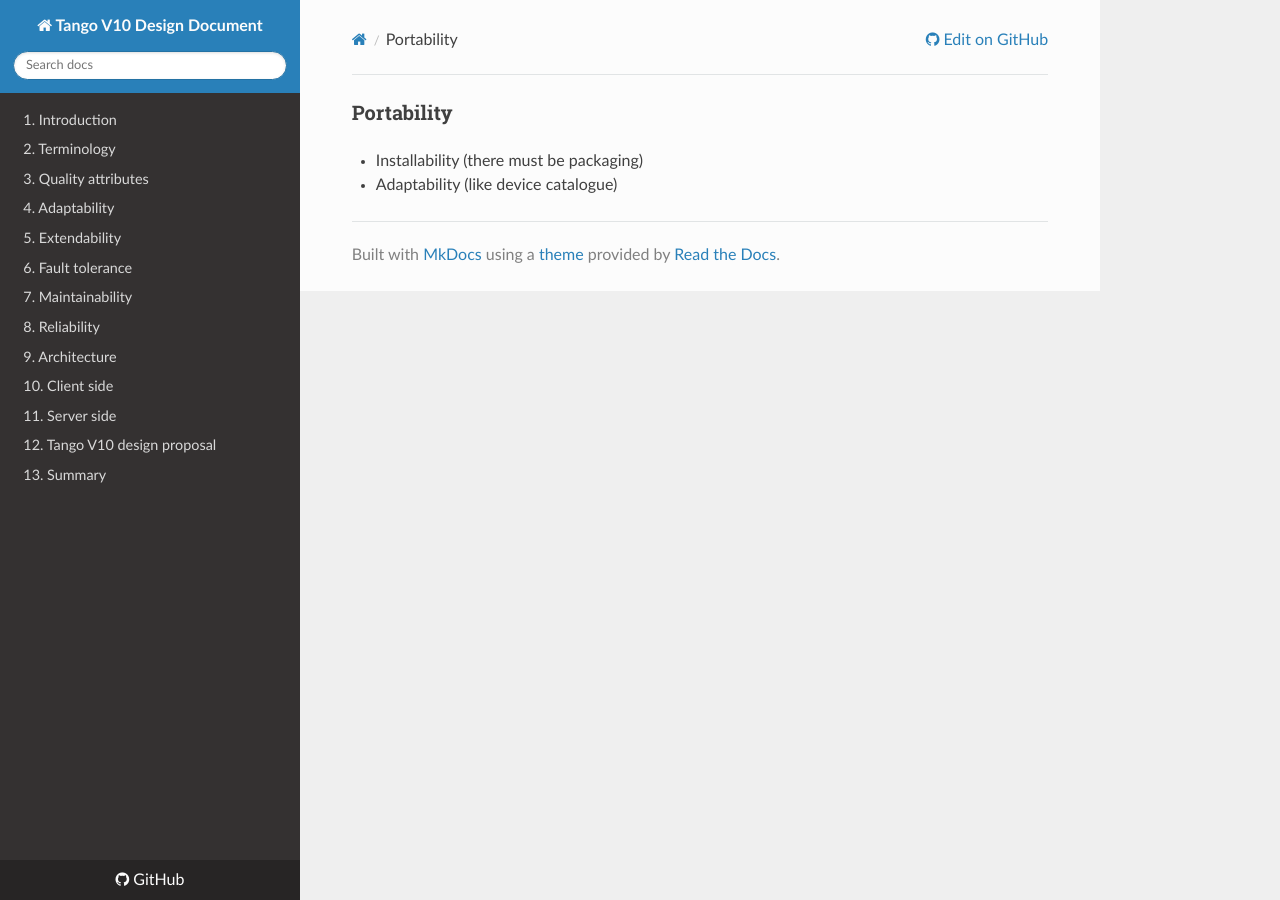
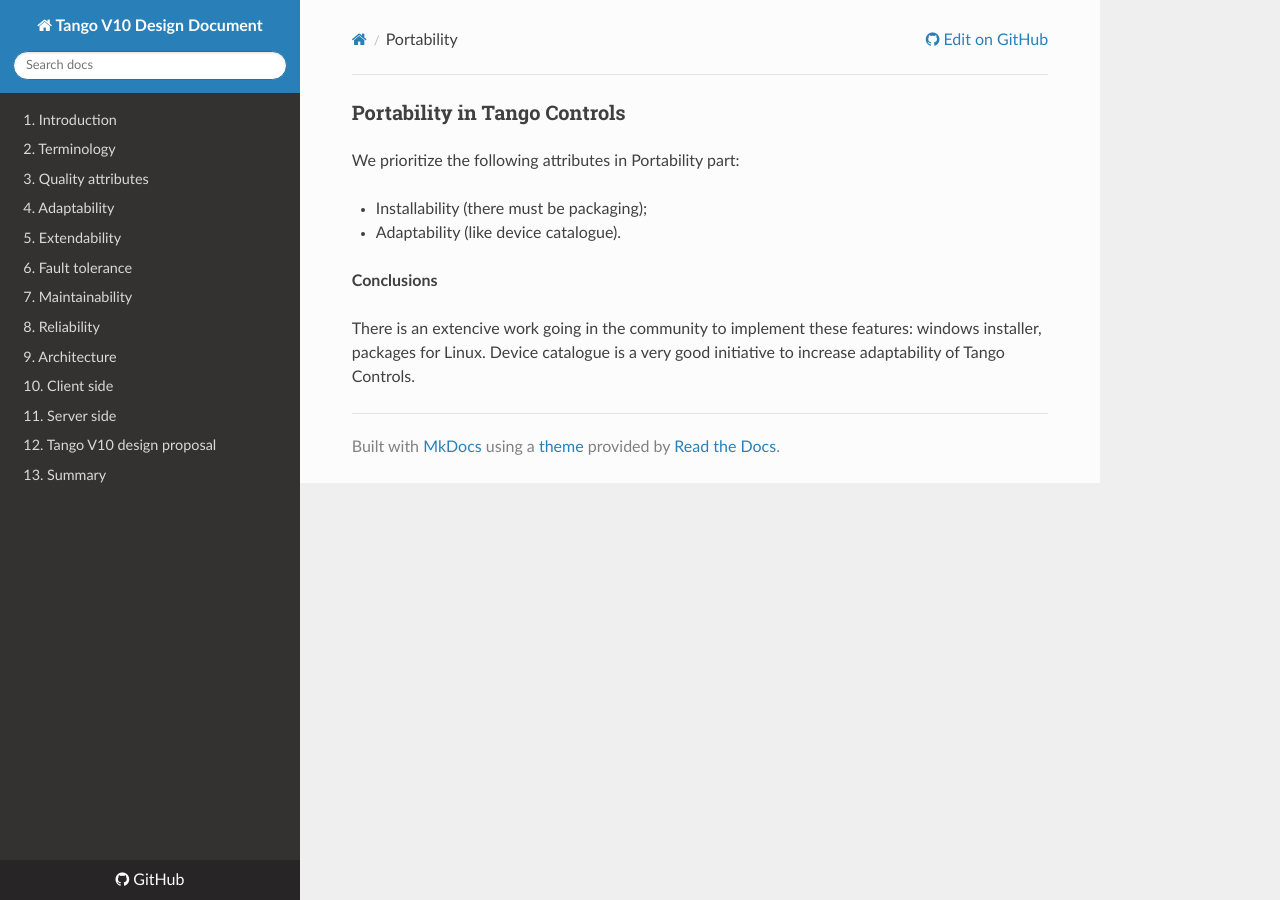
Before and after one commit to Ingvord/tango-v10-design-doc, an MkDocs documentation site: the page built from docs/portability.md, in a window 1280 px wide. Built offline with MkDocs 1.6.1, drawn with Linux system fonts in a browser that asks for light colours; nearby versions of some CDN libraries.

Commit message:
Update portability.md

```diff
--- a/docs/portability.md
+++ b/docs/portability.md
@@ -1,5 +1,12 @@
 
-### Portability
+### Portability in Tango Controls
 
-- Installability (there must be packaging)
-- Adaptability (like device catalogue)
+We prioritize the following attributes in Portability part:
+
+- Installability (there must be packaging);
+- Adaptability (like device catalogue).
+
+
+**Conclusions**
+
+There is an extencive work going in the community to implement these features: windows installer, packages for Linux. Device catalogue is a very good initiative to increase adaptability of Tango Controls.
```
